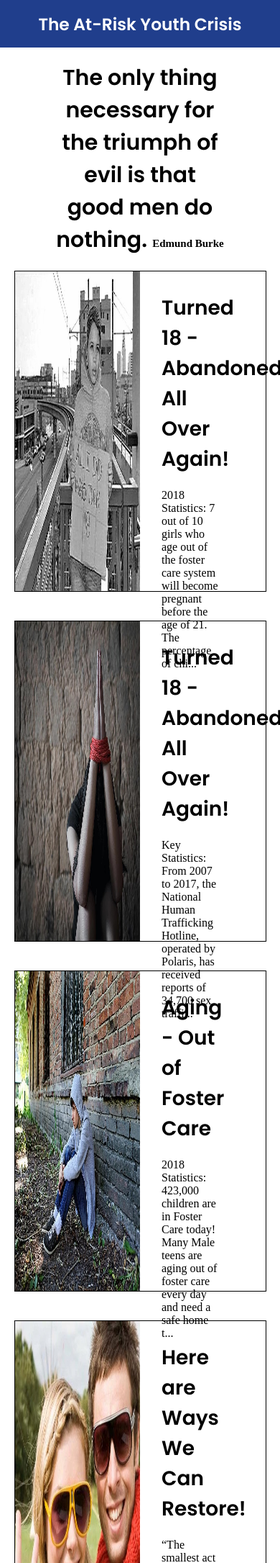
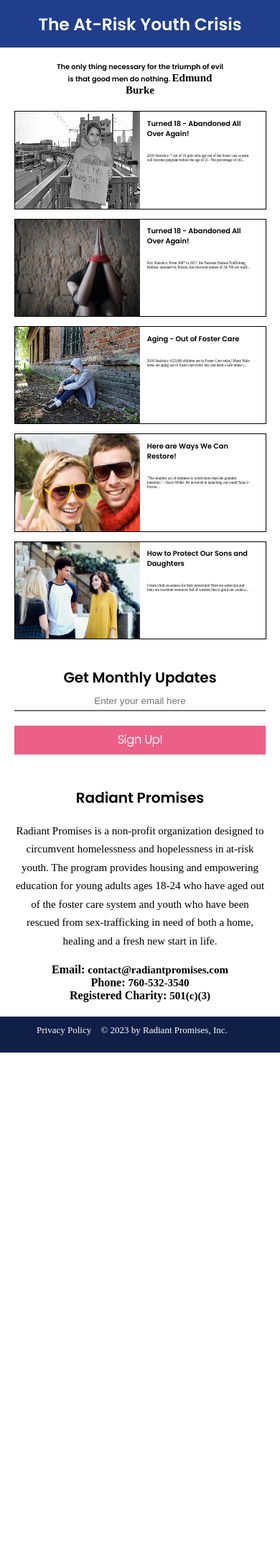
Before and after one commit to RadiantPromises/Program, a Django app: page /our_target in a window 390 px wide; the page is wider, and only the part inside the window is pictured. Shown: the part 80-2251 px from the top of that part at 72% size. After the commit the page ends 1542 px from the top of that part, so only its background shows below. Run offline with Django 3.2, Linux system fonts and the light colour scheme; style sheets or scripts are compiled from the project's sources; some libraries are stand-ins or nearby versions; some web fonts are replaced.

Commit message:
Our Target Page Responsive SASS

```diff
--- a/info/static/sass/global.scss
+++ b/info/static/sass/global.scss
@@ -256,7 +256,7 @@ footer {
 }
 
 @media only screen and (max-width: 1200px) {
-  .top-banner{
+  .top-banner {
     padding: 4vw;
     height: auto;
   }
@@ -267,6 +267,10 @@ footer {
 
   h3 {
     font-size: 4vw;
+  }
+
+  h4, h5 {
+    font-size: 2.5vw;
   }
 }
 
--- a/info/static/sass/our_target.scss
+++ b/info/static/sass/our_target.scss
@@ -12,10 +12,8 @@
 
 // Blog Posts
 .blog-post {
-  width: 90%;
+  width: 90vw;
   height: 35vw;
-  min-height: 446px;
-  font-size: 0px;
   margin: 0px auto 40px auto;
   border: solid 1px black;
   display: flex;
@@ -44,3 +42,13 @@
     }
   }
 }
+
+@media only screen and (max-width: 1200px) {
+  .blog-post {
+    margin: 0px auto 3.3vw auto;
+    .blog-text {
+      padding: 2.5vw 5vw 2.5vw 2.5vw;
+      font-size: 1.3vw;
+    }
+  }
+}
--- a/info/templates/our_target.html
+++ b/info/templates/our_target.html
@@ -3,7 +3,6 @@
 {% load static %}
 {% load sass_tags %}
     <link href="{% sass_src 'sass/our_target.scss' %}" rel="stylesheet" type="text/css" />
-    <link rel="stylesheet" href="{% static 'css/our_target.css' %}" />
       <section class="banner top-banner">
         <h1>The At-Risk Youth Crisis</h1>
       </section>
@@ -85,10 +84,10 @@
           </div>
         </div>
       </section>
-      <section class="banner">
+      <!-- <section class="banner">
         <div class="bottom-banner">
           {% include "components/bottom_banner.html" %}
         </div>
-      </section>
+      </section> -->
     </div>
 {% endblock %}
--- a/static/sass/global.css
+++ b/static/sass/global.css
@@ -189,7 +189,9 @@ footer {
   h1 {
     font-size: 6vw; }
   h3 {
-    font-size: 4vw; } }
+    font-size: 4vw; }
+  h4, h5 {
+    font-size: 2.5vw; } }
 
 @media only screen and (max-width: 900px) {
   .quick-links {
```
Also changed, not shown: static/sass/our_target.css (+8 -3 lines), 2 other files.
